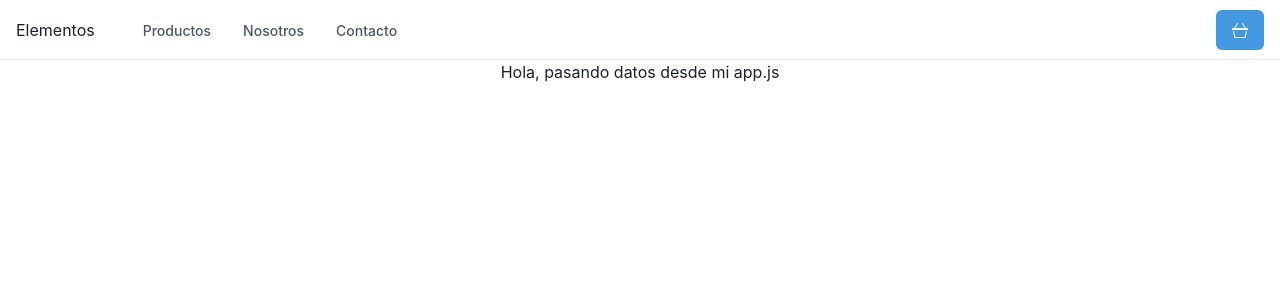
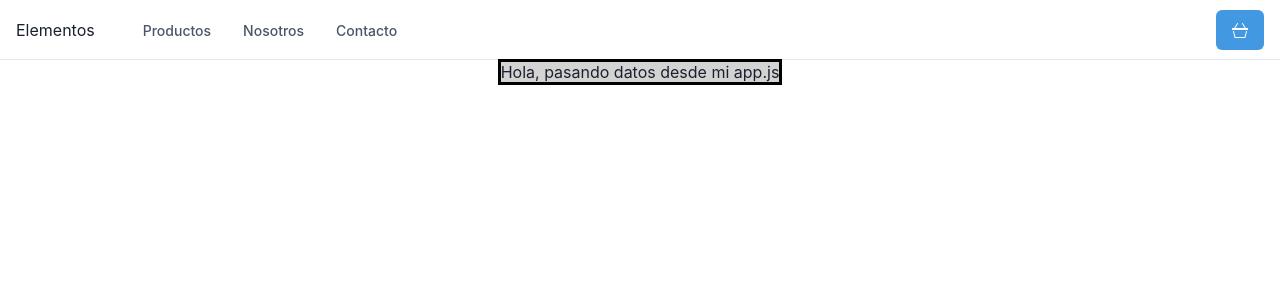
Before and after one commit to Kenshi1987/react-castro, a React (Create React App) app: page / in a window 1280 px wide. Shown: the top 300 px of the page. Built offline with nearby package versions, Linux system fonts and the light colour scheme.

Commit message:
Se agrega greeting con estilo en linea para probar

```diff
--- a/src/components/ItemListContainer/ItemListContainer.jsx
+++ b/src/components/ItemListContainer/ItemListContainer.jsx
@@ -3,7 +3,7 @@ import React from 'react'
 export default function ItemListContainer({greeting}) {
   return (
     <div>
-        <span>{greeting}</span>
+        <span style={{border:'3px solid black',backgroundColor:'lightgrey', margin:'50px'}}>{greeting}</span>
     </div>
   )
 }
```
